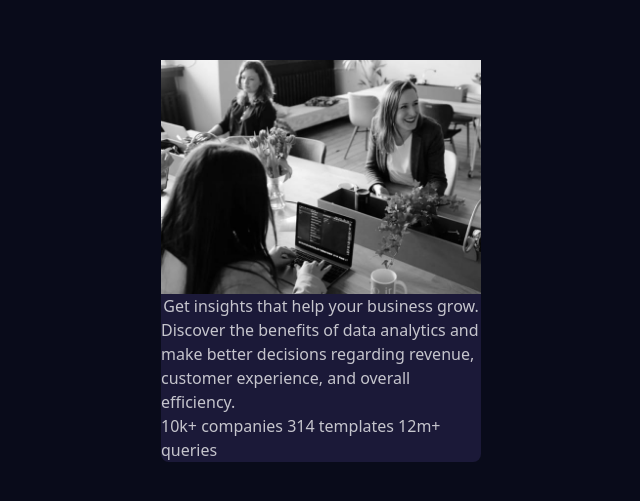
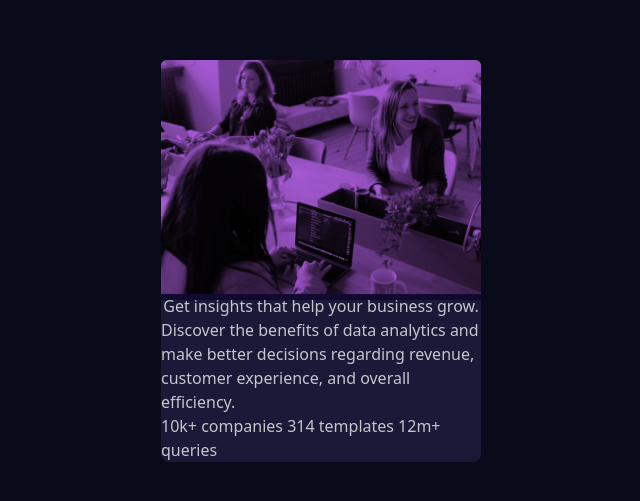
Before and after one commit to jayAEY/stats-preview-card-component-main, a React (Vite) app: page / in a window 1280 px wide. Shown: the part 139-640 px from the top of the page, without its empty margins (319-959 px from the left). Built offline with nearby package versions, Linux system fonts and the light colour scheme.

Commit message:
figured out how to get the color on the image

```diff
--- a/src/App.jsx
+++ b/src/App.jsx
@@ -4,7 +4,11 @@ function App() {
   return (
     <main className="min-w-svw min-h-svh flex justify-center items-center bg-[--very-dark-blue]">
       <div className="flex flex-col w-80 justify-center items-center bg-[--dark-desaturated-blue] text-[--slightly-transparent-white] rounded-lg">
-        <img src="../images/image-header-mobile.jpg"></img>
+        <div className="w-full h-60 rounded-t-md bg-[--soft-violet] mix-blend-multiply"></div>
+        <img
+          className="-mt-60 rounded-t-md"
+          src="../images/image-header-mobile.jpg"
+        />
         <h1> Get insights that help your business grow.</h1>
         <p>
           Discover the benefits of data analytics and make better decisions
```
Also changed, not shown: 1 other file (tests, documents, lock files or other folders).
